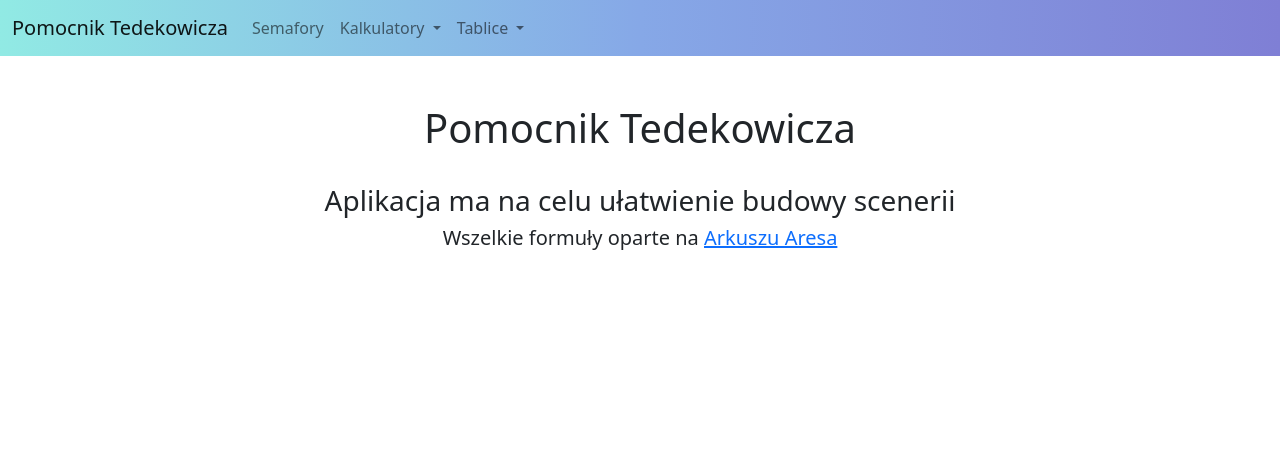
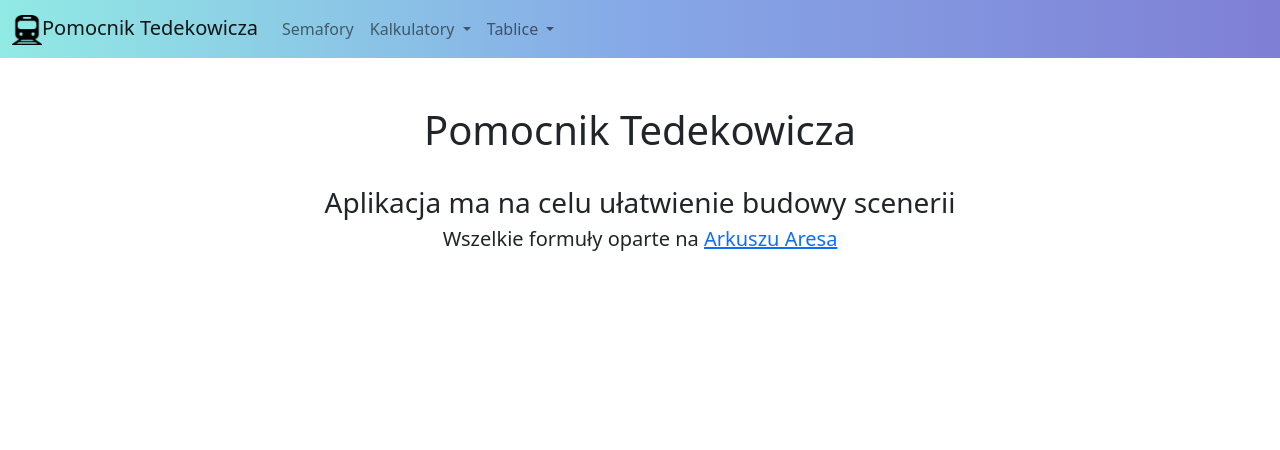
Before and after one commit to PiotrDebicki/Pomocnik-tedekowicza, a Flask app: page / in a window 1280 px wide. Shown: the top 450 px of the page. Run offline with Flask 2, Linux system fonts and the light colour scheme; some libraries are stand-ins or nearby versions.

Commit message:
Added favicon

```diff
--- a/templates/base.html
+++ b/templates/base.html
@@ -10,13 +10,15 @@
     <script src="https://cdn.jsdelivr.net/npm/bootstrap@5.1.3/dist/js/bootstrap.bundle.min.js"
         integrity="sha384-ka7Sk0Gln4gmtz2MlQnikT1wXgYsOg+OMhuP+IlRH9sENBO0LRn5q+8nbTov4+1p"
         crossorigin="anonymous"></script>
+    <link rel="shortcut icon" href="{{ url_for('static', filename='favicon.ico') }}" type="image/x-icon">
+    <link rel="icon" href="{{ url_for('static', filename='favicon.ico') }}" type="image/x-icon">
 </head>
 
 <body>
     <nav class="navbar navbar-expand-lg navbar-light bg-light"
         style="background: linear-gradient(to right, #91EAE4, #86A8E7, #7F7FD5);">
         <div class="container-fluid">
-            <a class="navbar-brand" href="/">Pomocnik Tedekowicza</a>
+            <a class="navbar-brand" link="/static/favicon.ico"><img src="/static/favicon.ico" alt="" width="30" height="30">Pomocnik Tedekowicza</a>
             <div class="collapse navbar-collapse" id="navbarNavDropdown">
                 <ul class="navbar-nav">
                     <li class="nav-item">
```
Also changed, not shown: static/favicon.ico (added).
